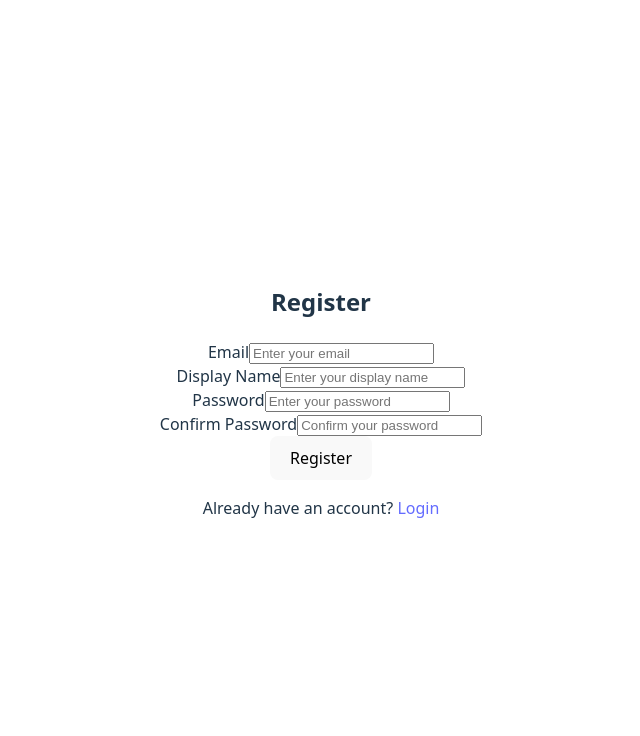
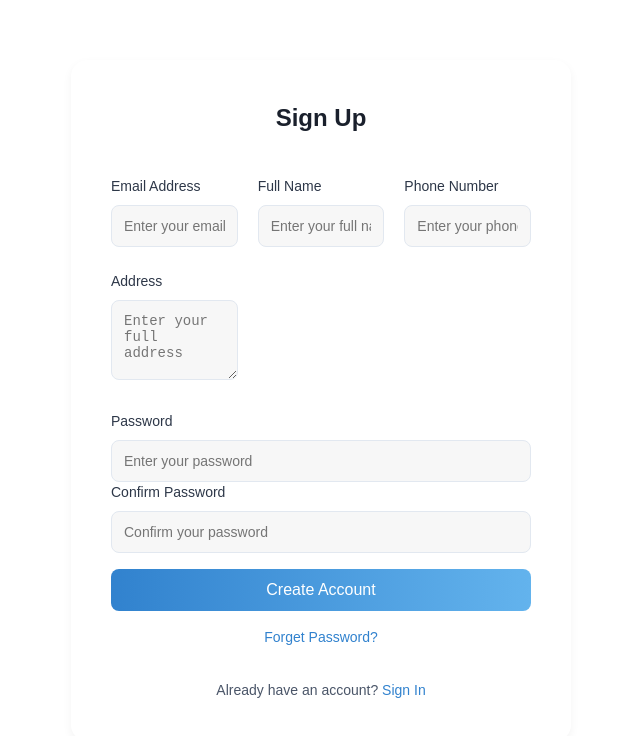
Before and after one commit to Elyes44/E-commerce_Front, a Vue app: page /register in a window 1280 px wide. Shown: the top 736 px of the page, without its empty margins (319-959 px from the left). Built offline with nearby package versions, Linux system fonts and the light colour scheme.

Commit message:
register v2

```diff
--- a/src/components/LoginCard.vue
+++ b/src/components/LoginCard.vue
@@ -58,9 +58,9 @@
       </div>
 
       <div class="footer-links">
-        <a href="#">Forgot password?</a>
+        <router-link to="#" class="text-blue-500 hover:underline">Forgot password?</router-link>
         <span>•</span>
-        <a href="#">Sign up</a>
+        <router-link to="/register" class="text-blue-500 hover:underline">Sign up</router-link>
       </div>
     </div>
   </div>
--- a/src/components/Register.vue
+++ b/src/components/Register.vue
@@ -1,81 +1,80 @@
 <template>
-  <div class="min-h-screen flex items-center justify-center bg-gray-100">
-    <div class="bg-white p-8 rounded-lg shadow-lg w-full max-w-md">
-      <h2 class="text-2xl font-bold mb-6 text-center">Register</h2>
+  <div class="min-h-screen flex items-center justify-center">
+    <div class="form-container">
+      <h2 class="form-title">Sign Up</h2>
 
-      <div v-if="errors.server" class="bg-red-100 border border-red-400 text-red-700 px-4 py-3 rounded mb-4">
+      <div v-if="errors.server" class="error-message">
         {{ errors.server }}
       </div>
 
       <form @submit.prevent="handleSubmit" novalidate>
-        <div class="mb-4">
-          <label class="block text-gray-700 text-sm font-bold mb-2" for="email">Email</label>
-          <input
-            v-model="formData.email"
-            type="email"
-            id="email"
-            class="w-full px-3 py-2 border rounded-lg focus:outline-none focus:ring-2"
-            :class="{ 'border-red-500 focus:ring-red-500': errors.email, 'border-gray-300 focus:ring-blue-500': !errors.email }"
-            placeholder="Enter your email"
-            @input="clearError('email')"
-          />
-          <p v-if="errors.email" class="text-red-500 text-xs mt-1">{{ errors.email }}</p>
+        <div class="form-row">
+          <div class="form-group">
+            <label for="email">Email Address</label>
+            <input v-model="formData.email" type="email" id="email"
+              :class="{ 'error-border': errors.email && formData.email === '' }"
+              placeholder="Enter your email address" @blur="validateField('email')" @input="clearError('email')" />
+            <p v-if="errors.email" class="error-text">{{ errors.email }}</p>
+          </div>
+          <div class="form-group">
+            <label for="displayName">Full Name</label>
+            <input v-model="formData.displayName" type="text" id="displayName"
+              :class="{ 'error-border': errors.displayName && formData.displayName === '' }"
+              placeholder="Enter your full name" @blur="validateField('displayName')" @input="clearError('displayName')" />
+            <p v-if="errors.displayName" class="error-text">{{ errors.displayName }}</p>
+          </div>
+          <div class="form-group">
+            <label for="phone">Phone Number</label>
+            <input v-model="formData.phone" type="tel" id="phone"
+              :class="{ 'error-border': errors.phone && formData.phone === '' }"
+              placeholder="Enter your phone (e.g., +1234567890)" @blur="validateField('phone')" @input="clearError('phone')" />
+            <p v-if="errors.phone" class="error-text">{{ errors.phone }}</p>
+          </div>
+        </div>
+        <div class="form-row">
+          <div class="form-group">
+            <label for="address">Address</label>
+            <textarea v-model="formData.address" id="address"
+              :class="{ 'error-border': errors.address && formData.address === '' }"
+              placeholder="Enter your full address" @blur="validateField('address')" @input="clearError('address')"></textarea>
+            <p v-if="errors.address" class="error-text">{{ errors.address }}</p>
+          </div>
+          <div class="form-group" style="visibility: hidden;">
+            <label> </label>
+            <input disabled />
+            <p> </p>
+          </div>
+          <div class="form-group" style="visibility: hidden;">
+            <label> </label>
+            <input disabled />
+            <p> </p>
+          </div>
+        </div>
+        <div class="form-group">
+          <label for="password">Password</label>
+          <input v-model="formData.password" type="password" id="password"
+            :class="{ 'error-border': errors.password && formData.password === '' }"
+            placeholder="Enter your password" @blur="validateField('password')" @input="clearError('password')" />
+          <p v-if="errors.password" class="error-text">{{ errors.password }}</p>
+        </div>
+        <div class="form-group">
+          <label for="confirmPassword">Confirm Password</label>
+          <input v-model="formData.confirmPassword" type="password" id="confirmPassword"
+            :class="{ 'error-border': errors.confirmPassword && formData.confirmPassword === '' }"
+            placeholder="Confirm your password" @blur="validateField('confirmPassword')" @input="clearError('confirmPassword')" />
+          <p v-if="errors.confirmPassword" class="error-text">{{ errors.confirmPassword }}</p>
         </div>
 
-        <div class="mb-4">
-          <label class="block text-gray-700 text-sm font-bold mb-2" for="displayName">Display Name</label>
-          <input
-            v-model="formData.displayName"
-            type="text"
-            id="displayName"
-            class="w-full px-3 py-2 border rounded-lg focus:outline-none focus:ring-2"
-            :class="{ 'border-red-500 focus:ring-red-500': errors.displayName, 'border-gray-300 focus:ring-blue-500': !errors.displayName }"
-            placeholder="Enter your display name"
-            @input="clearError('displayName')"
-          />
-          <p v-if="errors.displayName" class="text-red-500 text-xs mt-1">{{ errors.displayName }}</p>
-        </div>
-
-        <div class="mb-4">
-          <label class="block text-gray-700 text-sm font-bold mb-2" for="password">Password</label>
-          <input
-            v-model="formData.password"
-            type="password"
-            id="password"
-            class="w-full px-3 py-2 border rounded-lg focus:outline-none focus:ring-2"
-            :class="{ 'border-red-500 focus:ring-red-500': errors.password, 'border-gray-300 focus:ring-blue-500': !errors.password }"
-            placeholder="Enter your password"
-            @input="clearError('password')"
-          />
-          <p v-if="errors.password" class="text-red-500 text-xs mt-1">{{ errors.password }}</p>
-        </div>
-
-        <div class="mb-6">
-          <label class="block text-gray-700 text-sm font-bold mb-2" for="confirmPassword">Confirm Password</label>
-          <input
-            v-model="formData.confirmPassword"
-            type="password"
-            id="confirmPassword"
-            class="w-full px-3 py-2 border rounded-lg focus:outline-none focus:ring-2"
-            :class="{ 'border-red-500 focus:ring-red-500': errors.confirmPassword, 'border-gray-300 focus:ring-blue-500': !errors.confirmPassword }"
-            placeholder="Confirm your password"
-            @input="clearError('confirmPassword')"
-          />
-          <p v-if="errors.confirmPassword" class="text-red-500 text-xs mt-1">{{ errors.confirmPassword }}</p>
-        </div>
-
-        <button
-          type="submit"
-          :disabled="isLoading"
-          class="w-full bg-blue-500 text-white font-bold py-2 px-4 rounded-lg hover:bg-blue-600 focus:outline-none focus:ring-2 focus:ring-blue-500 focus:ring-opacity-50"
-          :class="{ 'opacity-50 cursor-not-allowed': isLoading }"
-        >
-          {{ isLoading ? 'Registering...' : 'Register' }}
+        <button type="submit" :disabled="isLoading">
+          {{ isLoading ? 'Registering...' : 'Create Account' }}
         </button>
+        <p class="forget-password">
+          <a href="/forget-password" class="link">Forget Password?</a>
+        </p>
       </form>
 
-      <p class="mt-4 text-center text-gray-600">
-        Already have an account? <router-link to="/login" class="text-blue-500 hover:underline">Login</router-link>
+      <p class="login-link">
+        Already have an account? <a href="/login" class="link">Sign In</a>
       </p>
     </div>
   </div>
@@ -89,7 +88,9 @@ const formData = ref({
   email: '',
   password: '',
   confirmPassword: '',
-  displayName: ''
+  displayName: '',
+  phone: '',
+  address: ''
 });
 const errors = ref({});
 const isLoading = ref(false);
@@ -98,71 +99,99 @@ const router = useRouter();
 const FIELD_LIMITS = {
   email: { min: 5, max: 254 },
   password: { min: 8, max: 128 },
-  displayName: { min: 2, max: 50 }
+  displayName: { min: 2, max: 50 },
+  phone: { min: 10, max: 15 },
+  address: { min: 5, max: 200 }
 };
 
 const clearError = (field) => {
   errors.value[field] = '';
 };
 
-const validateForm = () => {
-  const newErrors = {};
+const validateField = (field) => {
+  const newErrors = { ...errors.value };
 
-  // Email Validation
-  if (!formData.value.email) {
-    newErrors.email = 'Email is required';
-  } else {
-    if (formData.value.email.length < FIELD_LIMITS.email.min) {
+  if (field === 'email') {
+    if (!formData.value.email) {
+      newErrors.email = 'Email is required';
+    } else if (formData.value.email.length < FIELD_LIMITS.email.min) {
       newErrors.email = `Email must be at least ${FIELD_LIMITS.email.min} characters`;
-    }
-    if (formData.value.email.length > FIELD_LIMITS.email.max) {
+    } else if (formData.value.email.length > FIELD_LIMITS.email.max) {
       newErrors.email = `Email cannot exceed ${FIELD_LIMITS.email.max} characters`;
-    }
-    if (!/^[^\s@]+@[^\s@]+\.[^\s@]+$/.test(formData.value.email)) {
+    } else if (!/^[^\s@]+@[^\s@]+\.[^\s@]+$/.test(formData.value.email)) {
       newErrors.email = 'Invalid email format';
+    } else {
+      delete newErrors.email;
     }
   }
 
-  // Password Validation
-  if (!formData.value.password) {
-    newErrors.password = 'Password is required';
-  } else {
-    const hasNumber = /\d/;
-    const hasSpecialChar = /[!@#$%^&*(),.?":{}|<>]/;
-
-    if (formData.value.password.length < FIELD_LIMITS.password.min) {
-      newErrors.password = `Password must be at least ${FIELD_LIMITS.password.min} characters`;
-    }
-    if (formData.value.password.length > FIELD_LIMITS.password.max) {
-      newErrors.password = `Password cannot exceed ${FIELD_LIMITS.password.max} characters`;
-    }
-    if (!hasNumber.test(formData.value.password)) {
-      newErrors.password = 'Must contain at least one number';
-    }
-    if (!hasSpecialChar.test(formData.value.password)) {
-      newErrors.password = 'Must contain one special character (!@#$...)';
+  if (field === 'phone') {
+    if (!formData.value.phone) {
+      newErrors.phone = 'Phone number is required';
+    } else if (!/^\+?[0-9]{8,15}$/.test(formData.value.phone)) {
+      newErrors.phone = 'Invalid phone number';
+    } else {
+      delete newErrors.phone;
     }
   }
 
-  // Confirm Password Validation
-  if (formData.value.password !== formData.value.confirmPassword) {
-    newErrors.confirmPassword = 'Passwords do not match';
+  if (field === 'password') {
+    const hasNumber = /\d/;
+    const hasSpecialChar = /[!@#$%^&*(),.?":{}|<>]/;
+    if (!formData.value.password) {
+      newErrors.password = 'Password is required';
+    } else if (formData.value.password.length < FIELD_LIMITS.password.min) {
+      newErrors.password = `Password must be at least ${FIELD_LIMITS.password.min} characters`;
+    } else if (formData.value.password.length > FIELD_LIMITS.password.max) {
+      newErrors.password = `Password cannot exceed ${FIELD_LIMITS.password.max} characters`;
+    } else if (!hasNumber.test(formData.value.password)) {
+      newErrors.password = 'Must contain at least one number';
+    } else if (!hasSpecialChar.test(formData.value.password)) {
+      newErrors.password = 'Must contain one special character (!@#$...)';
+    } else {
+      delete newErrors.password;
+    }
   }
 
-  // Display Name Validation
-  if (!formData.value.displayName?.trim()) {
-    newErrors.displayName = 'Display name is required';
-  } else {
-    if (formData.value.displayName.length < FIELD_LIMITS.displayName.min) {
+  if (field === 'confirmPassword') {
+    if (formData.value.password !== formData.value.confirmPassword) {
+      newErrors.confirmPassword = 'Passwords do not match';
+    } else {
+      delete newErrors.confirmPassword;
+    }
+  }
+
+  if (field === 'displayName') {
+    if (!formData.value.displayName?.trim()) {
+      newErrors.displayName = 'Full name is required';
+    } else if (formData.value.displayName.length < FIELD_LIMITS.displayName.min) {
       newErrors.displayName = `Name must be at least ${FIELD_LIMITS.displayName.min} characters`;
+    } else if (formData.value.displayName.length > FIELD_LIMITS.displayName.max) {
+      newErrors.displayName = `Name cannot exceed ${FIELD_LIMITS.displayName.max} characters`;
+    } else {
+      delete newErrors.displayName;
     }
-    if (formData.value.displayName.length > FIELD_LIMITS.displayName.max) {
-      newErrors.displayName = `Name cannot exceed ${FIELD_LIMITS.displayName.max} characters`;
+  }
+
+  if (field === 'address') {
+    if (!formData.value.address?.trim()) {
+      newErrors.address = 'Address is required';
+    } else if (formData.value.address.length < FIELD_LIMITS.address.min) {
+      newErrors.address = `Address must be at least ${FIELD_LIMITS.address.min} characters`;
+    } else if (formData.value.address.length > FIELD_LIMITS.address.max) {
+      newErrors.address = `Address cannot exceed ${FIELD_LIMITS.address.max} characters`;
+    } else {
+      delete newErrors.address;
     }
   }
 
   errors.value = newErrors;
-  return Object.keys(newErrors).length === 0;
+};
+
+const validateForm = () => {
+  const fields = ['email', 'phone', 'password', 'confirmPassword', 'displayName', 'address'];
+  fields.forEach(validateField);
+  return Object.keys(errors.value).length === 0;
 };
 
 const handleSubmit = async () => {
@@ -179,7 +208,9 @@ const handleSubmit = async () => {
       body: JSON.stringify({
         email: formData.value.email,
         password: formData.value.password,
-        displayName: formData.value.displayName
+        displayName: formData.value.displayName,
+        phone: formData.value.phone,
+        address: formData.value.address
       })
     });
 
@@ -200,6 +231,154 @@ const handleSubmit = async () => {
 };
 </script>
 
-<style scoped>
-/* Scoped styles for Tailwind CSS are handled via classes in the template */
+<style>
+/* Global CSS styles */
+* {
+  margin: 0;
+  padding: 0;
+  box-sizing: border-box;
+}
+
+body {
+  background-color: #ffffff;
+  font-family: Arial, sans-serif;
+}
+
+.form-container {
+  background-color: #ffffff;
+  padding: 40px;
+  border-radius: 16px;
+  box-shadow: 0 4px 10px rgba(0, 0, 0, 0.05);
+  width: 100%;
+  max-width: 500px;
+  text-align: center;
+}
+
+.form-title {
+  font-size: 24px;
+  font-weight: 600;
+  color: #1a202c;
+  margin-bottom: 40px;
+}
+
+.form-row {
+  display: flex;
+  gap: 20px;
+  margin-bottom: 24px;
+}
+
+.form-group {
+  flex: 1;
+  text-align: left;
+}
+
+.form-group label {
+  display: block;
+  font-size: 14px;
+  font-weight: 500;
+  color: #2d3748;
+  margin-bottom: 8px;
+}
+
+.form-group input,
+.form-group textarea {
+  width: 100%;
+  padding: 12px;
+  border: 1px solid #e2e8f0;
+  border-radius: 8px;
+  font-size: 14px;
+  background-color: #f7f7f7;
+  transition: border-color 0.3s, box-shadow 0.3s;
+  resize: vertical; /* Allows vertical resizing for textarea */
+}
+
+.form-group textarea {
+  min-height: 80px; /* Default size for textarea */
+}
+
+.form-group input.error-border,
+.form-group textarea.error-border {
+  border-color: #e53e3e;
+}
+
+.form-group input:focus,
+.form-group textarea:focus {
+  outline: none;
+  border-color: #3182ce;
+  box-shadow: 0 0 0 3px rgba(49, 130, 206, 0.2);
+}
+
+.form-group .error-text {
+  color: #e53e3e;
+  font-size: 12px;
+  margin-top: 4px;
+  text-align: left;
+}
+
+.error-message {
+  background-color: #fef2f2;
+  border-left: 4px solid #e53e3e;
+  color: #742a2a;
+  padding: 12px 16px;
+  border-radius: 8px;
+  margin-bottom: 32px;
+  text-align: left;
+}
+
+button {
+  width: 100%;
+  padding: 12px;
+  background: linear-gradient(to right, #3182ce, #63b3ed);
+  color: #ffffff;
+  font-size: 16px;
+  font-weight: 500;
+  border: none;
+  border-radius: 8px;
+  cursor: pointer;
+  transition: background 0.3s, transform 0.3s;
+  margin-top: 16px;
+}
+
+button:hover:not(:disabled) {
+  background: linear-gradient(to right, #2b6cb0, #4299e1);
+  transform: translateY(-2px);
+}
+
+button:disabled {
+  opacity: 0.5;
+  cursor: not-allowed;
+}
+
+.forget-password {
+  margin-top: 16px;
+  font-size: 14px;
+  color: #4a5568;
+  text-align: center;
+}
+
+.forget-password .link {
+  color: #3182ce;
+  text-decoration: none;
+  font-weight: 500;
+}
+
+.forget-password .link:hover {
+  text-decoration: underline;
+}
+
+.login-link {
+  margin-top: 32px;
+  font-size: 14px;
+  color: #4a5568;
+}
+
+.login-link .link {
+  color: #3182ce;
+  text-decoration: none;
+  font-weight: 500;
+}
+
+.login-link .link:hover {
+  text-decoration: underline;
+}
 </style>
```
Also changed, not shown: src/App.vue (+0 -15 lines).
